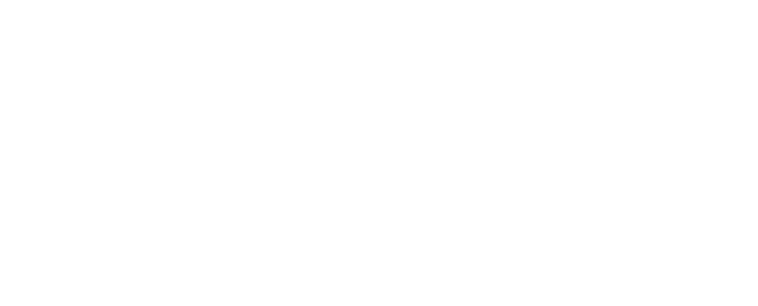
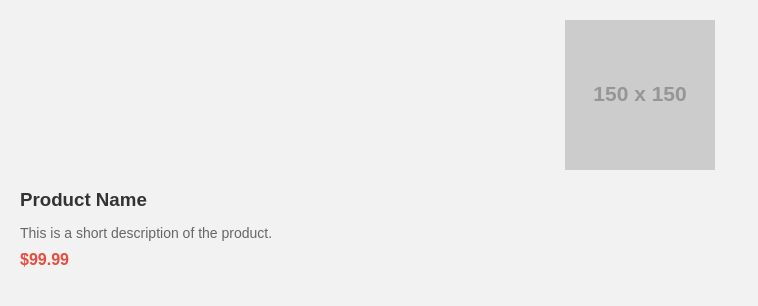
Before and after one commit to theor-2006/flw1-u1l2-23-24-student-exercises, a plain HTML site: page code-solo.html in a window 1280 px wide. Shown: the whole page, without its empty margins (0-758 px from the left). Drawn offline with Linux system fonts and the light colour scheme; placeholder pictures from the web are drawn by us.

Commit message:
Added solo practice exercise

```diff
--- a/code-solo.html
+++ b/code-solo.html
@@ -0,0 +1,30 @@
+<!DOCTYPE html>
+<html lang="en">
+<head>
+    <meta charset="UTF-8">
+    <meta name="viewport" content="width=device-width, initial-scale=1.0">
+    <title>Product Gallery</title>
+    <!-- 1. Link to the external CSS stylesheet (gallery.css). -->
+    <link rel="stylesheet" href="gallery.css">
+
+</head>
+<body>
+    <!-- 2. Add a class attribute with the value "product-gallery" to the parent div below . -->
+    <div class="product-gallery">
+        <!-- 3. Copy and paste the "product-card" div with the nested elements 5 times. -->
+        <div class="product-card">
+            <img src="https://via.placeholder.com/150" alt="Product Image" class="product-image">
+            <h3 class="product-name">Product Name</h3>
+            <p class="product-desc">This is a short description of the product.</p>
+            <span class="product-price">$99.99</span>
+        </div>
+        <!-- End of product card. -->
+
+
+
+
+
+    </div>
+    <!-- End of product gallery. -->
+</body>
+</html>
--- /dev/null
+++ b/gallery.css
@@ -0,0 +1,48 @@
+body {
+    font-family: Arial, sans-serif;
+    background-color: #f2f2f2;
+    margin: 0;
+    padding: 20px;
+}
+
+/* 4. Style the product gallery using flexbox. */
+.product-gallery {
+
+}
+
+/* 5. Style the div with the class "product-card" using the box model. */
+/* 6. Add a solid border with any color you like. */
+/* 7. Add background color of white. */
+____ {
+
+}
+
+.product-image {
+    max-width: 100%;
+    display: block;
+    margin: 0 auto 10px;
+}
+
+.product-name {
+    color: #333;
+    margin-bottom: 10px;
+}
+
+.product-desc {
+    color: #666;
+    font-size: 14px;
+    margin-bottom: 10px;
+}
+
+.product-price {
+    color: #e74c3c;
+    font-weight: bold;
+}
+
+/* Extra Tasks:
+    1. Add hover effects on the product card, like changing the background color or transforming its scale.
+    2. Adjust the layout to show 2 or 4 products per row.
+    3. Explore the "align-items" and "align-content" flexbox properties and see how they change the product gallery layout.
+    4. Introduce a class for "on-sale" products and style them differently.
+    5. Add a "Sale" badge on top of the product image for items on sale using pseudo-elements (::before or ::after).
+*/
```
Also changed, not shown: code-along.html (+1 -1 lines), style.css (renamed from styles.css).
